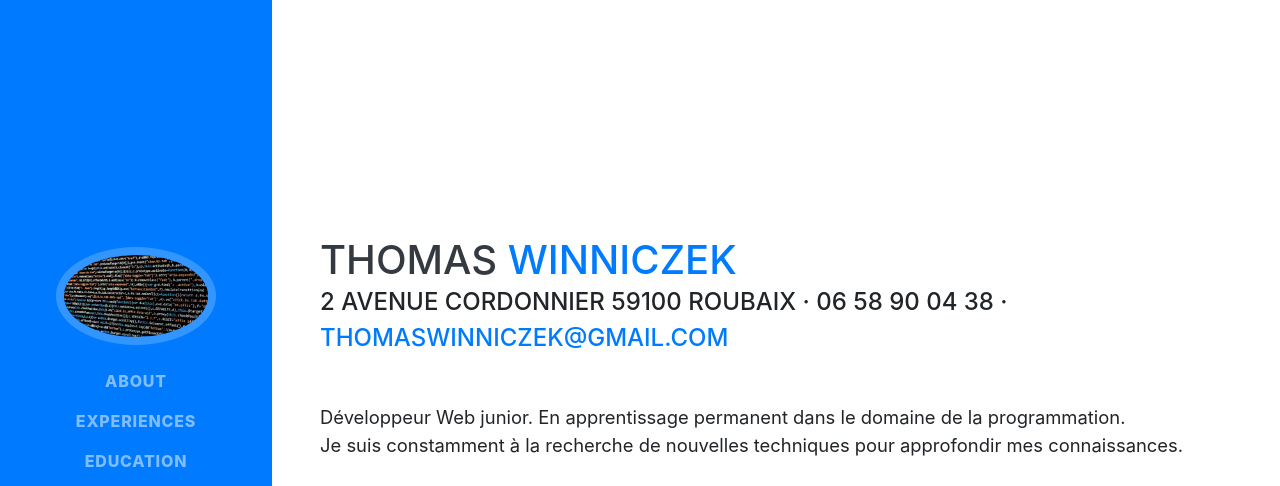
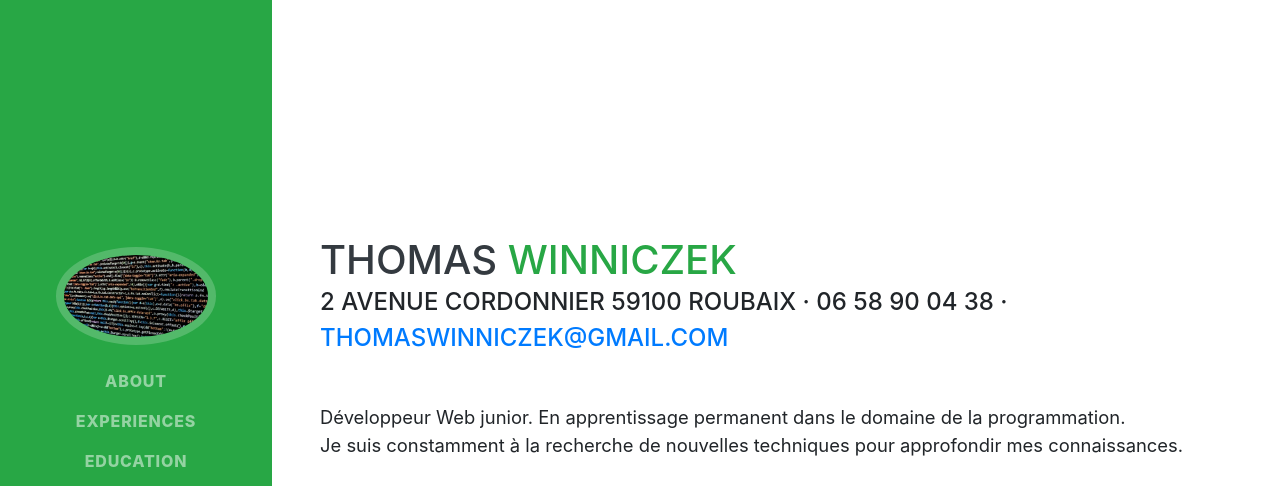
Before and after one commit to ThomasGarm/portfolio-cv, a website with bundled scripts: page index.html in a window 1280 px wide. Shown: the top 486 px of the page. Built offline with nearby package versions, Linux system fonts and the light colour scheme; a web font is replaced by a local one.

Commit message:
version 1.0

```diff
--- a/index.html
+++ b/index.html
@@ -25,7 +25,7 @@
 
 <body id="page-top">
 
-  <nav class="navbar navbar-expand-lg navbar-dark bg-primary fixed-top" id="sideNav">
+  <nav class="navbar navbar-expand-lg navbar-dark bg-success fixed-top" id="sideNav">
     <a class="navbar-brand js-scroll-trigger" href="#page-top">
       <span class="d-block d-lg-none">Winniczek Thomas</span>
       <span class="d-none d-lg-block">
@@ -64,7 +64,7 @@
     <section class="resume-section p-3 p-lg-5 d-flex align-items-center" id="about">
       <div class="w-100">
         <h1 class="mb-0">Thomas
-          <span class="text-primary">Winniczek</span>
+          <span class="text-success">Winniczek</span>
         </h1>
         <div class="subheading mb-5">2 avenue Cordonnier 59100 Roubaix · 06 58 90 04 38 ·
           <a href="mailto:thomaswinniczek@gmail.com">thomaswinniczek@gmail.com</a>
@@ -134,7 +134,7 @@
 
     <section class="resume-section p-3 p-lg-5 d-flex align-items-center" id="education">
       <div class="w-100">
-        <h2 class="mb-5">Education</h2>
+        <h2 class="mb-5">Educations</h2>
 
         <div class="resume-item d-flex flex-column flex-md-row justify-content-between mb-5">
           <div class="resume-content">
@@ -234,43 +234,7 @@
       </div>
     </section>
 
-    <!-- <hr class="m-0">
 
-    <section class="resume-section p-3 p-lg-5 d-flex align-items-center" id="awards">
-      <div class="w-100">
-        <h2 class="mb-5">Awards &amp; Certifications</h2>
-        <ul class="fa-ul mb-0">
-          <li>
-            <i class="fa-li fa fa-trophy text-warning"></i>
-            Google Analytics Certified Developer</li>
-          <li>
-            <i class="fa-li fa fa-trophy text-warning"></i>
-            Mobile Web Specialist - Google Certification</li>
-          <li>
-            <i class="fa-li fa fa-trophy text-warning"></i>
-            1<sup>st</sup>
-            Place - University of Colorado Boulder - Emerging Tech Competition 2009</li>
-          <li>
-            <i class="fa-li fa fa-trophy text-warning"></i>
-            1<sup>st</sup>
-            Place - University of Colorado Boulder - Adobe Creative Jam 2008 (UI Design Category)</li>
-          <li>
-            <i class="fa-li fa fa-trophy text-warning"></i>
-            2<sup>nd</sup>
-            Place - University of Colorado Boulder - Emerging Tech Competition 2008</li>
-          <li>
-            <i class="fa-li fa fa-trophy text-warning"></i>
-            1<sup>st</sup>
-            Place - James Buchanan High School - Hackathon 2006</li>
-          <li>
-            <i class="fa-li fa fa-trophy text-warning"></i>
-            3<sup>rd</sup>
-            Place - James Buchanan High School - Hackathon 2005</li>
-        </ul>
-      </div>
-    </section>
-
-  </div> -->
 
   <!-- Bootstrap core JavaScript -->
   <script src="vendor/jquery/jquery.min.js"></script>
@@ -279,7 +243,7 @@
   <!-- Plugin JavaScript -->
   <script src="vendor/jquery-easing/jquery.easing.min.js"></script>
 
-  <!-- Custom scripts for this template -->
+  >
   <script src="js/resume.min.js"></script>
 
 </body>
```
